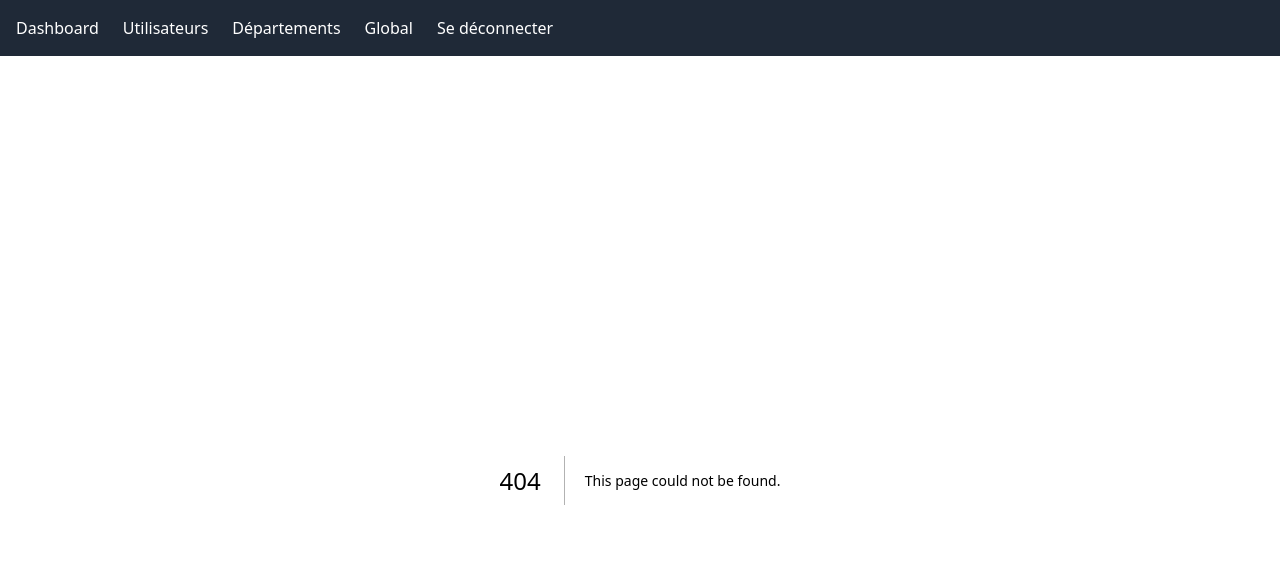
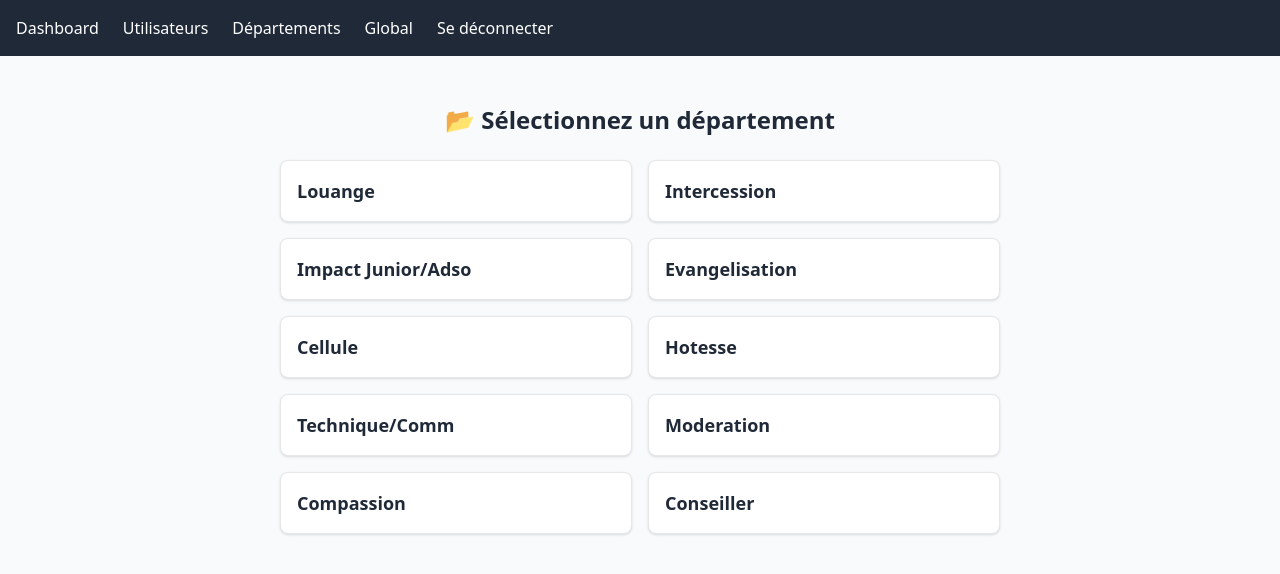
Before and after one commit to allanbavajee/CheminDeGarde, a Next.js app: page /departments in a window 1280 px wide. Before the commit this address had no page. Shown: the top 574 px of the page. Built offline with nearby package versions, Linux system fonts and the light colour scheme.

Commit message:
Create page.tsx

```diff
--- /dev/null
+++ b/app/departments/page.tsx
@@ -0,0 +1,40 @@
+/* app/departments/page.tsx */
+"use client";
+import Link from "next/link";
+
+const departments = [
+  { name: "Louange", path: "/admin/louange" },
+  { name: "Intercession", path: "/admin/intercession" },
+  { name: "Impact Junior/Adso", path: "/admin/impact-junior" },
+  { name: "Evangelisation", path: "/admin/evangelisation" },
+  { name: "Cellule", path: "/admin/cellule" },
+  { name: "Hotesse", path: "/admin/hotesse" },
+  { name: "Technique/Comm", path: "/admin/technique" },
+  { name: "Moderation", path: "/admin/moderation" },
+  { name: "Compassion", path: "/admin/compassion" },
+  { name: "Conseiller", path: "/admin/conseiller" },
+];
+
+export default function DepartmentsPage() {
+  return (
+    <div className="p-6 max-w-3xl mx-auto">
+      <h1 className="text-2xl font-bold mb-6 text-center">
+        📂 Sélectionnez un département
+      </h1>
+
+      <div className="grid grid-cols-1 sm:grid-cols-2 gap-4">
+        {departments.map((dept) => (
+          <Link
+            key={dept.name}
+            href={dept.path}
+            className="block p-4 bg-white border rounded-lg shadow hover:bg-blue-100 transition"
+          >
+            <h2 className="text-lg font-semibold text-gray-800">
+              {dept.name}
+            </h2>
+          </Link>
+        ))}
+      </div>
+    </div>
+  );
+}
```
